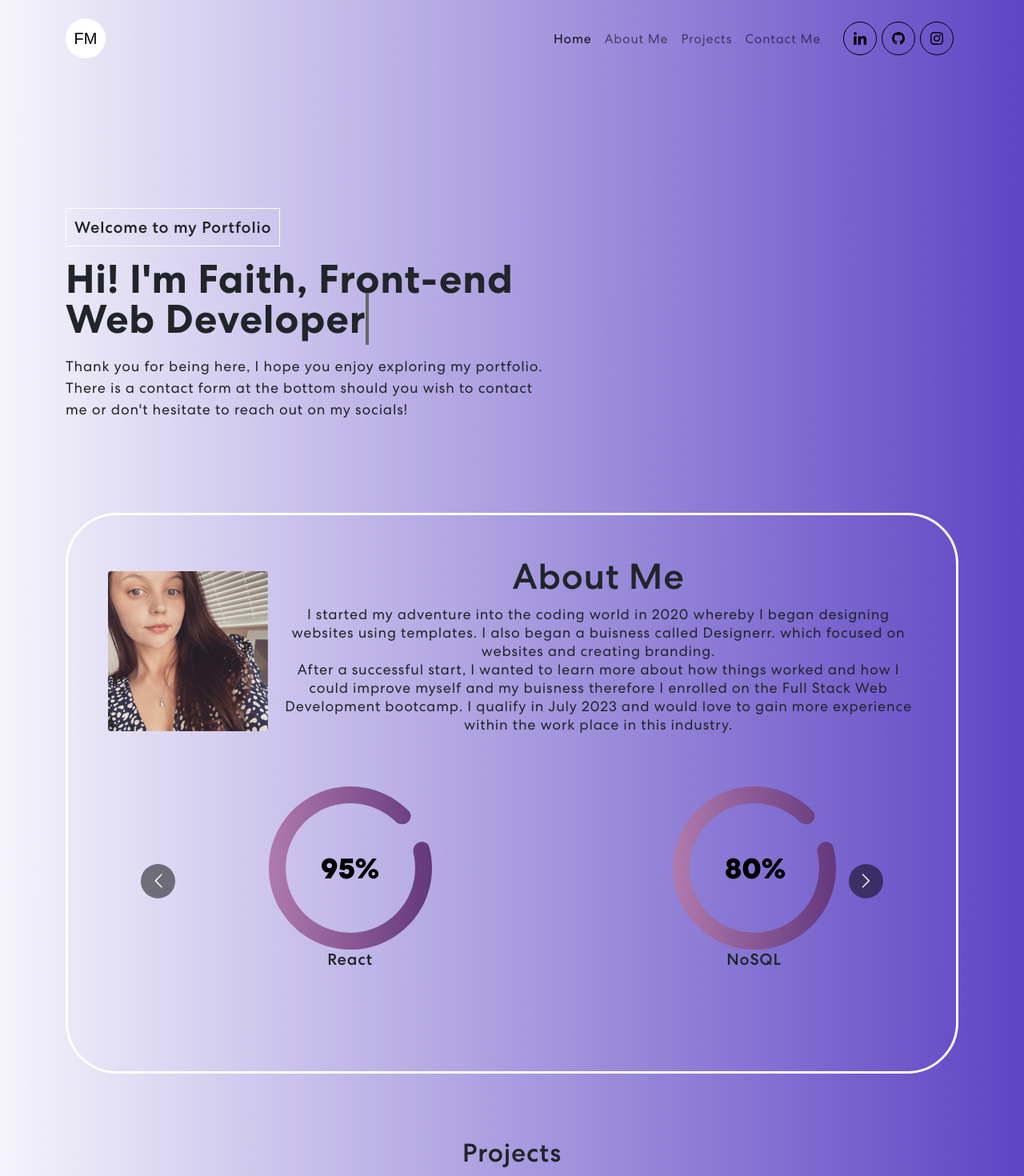
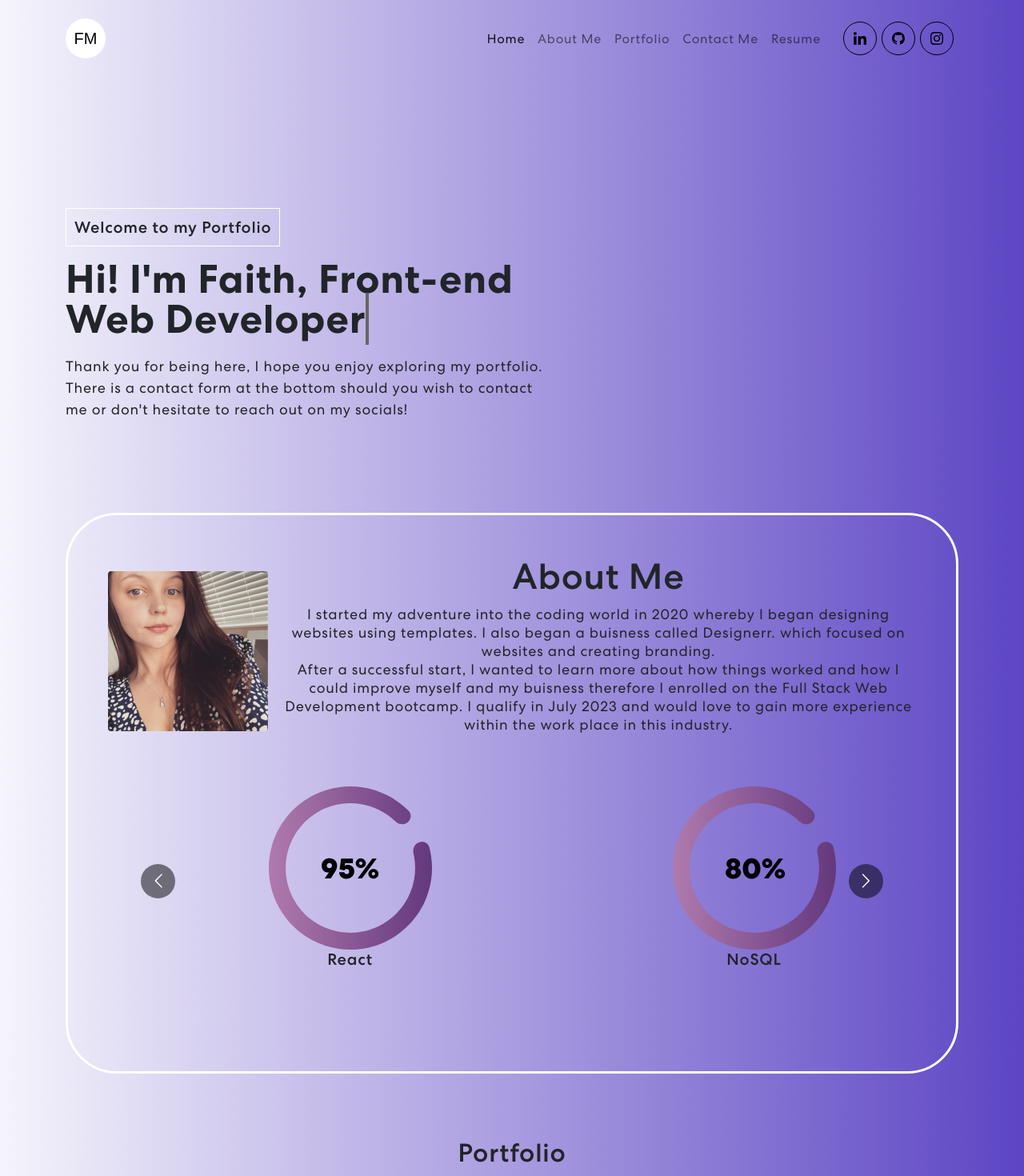
Before and after one commit to FaithsCoding/react-portfolio-version2, a React (Create React App) app: page / in a window 1280 px wide. Shown: the top 1470 px of the page at 80% size. Built offline with nearby package versions, Linux system fonts and the light colour scheme.

Commit message:
Add resume section

```diff
--- a/src/components/NavBar.js
+++ b/src/components/NavBar.js
@@ -68,7 +68,7 @@ export const NavBar = () => {
                 }`}
                 onClick={() => onUpdateActiveLink("projects")}
               >
-                Projects
+                Portfolio
               </Nav.Link>
               <Nav.Link
                 as={HashLink}
@@ -79,6 +79,16 @@ export const NavBar = () => {
                 onClick={() => onUpdateActiveLink("contactme")}
               >
                 Contact Me
+              </Nav.Link>
+              <Nav.Link
+                as={HashLink}
+                to="/#resume"
+                className={`nav-link ${
+                  activeLink === "resume" ? "active" : ""
+                }`}
+                onClick={() => onUpdateActiveLink("resume")}
+              >
+                Resume
               </Nav.Link>
             </Nav>
             <span className="navbar-text">
--- a/src/components/Projects.js
+++ b/src/components/Projects.js
@@ -81,7 +81,7 @@ export const Projects = () => {
       <Container>
         <Row>
           <Col>
-            <h2 style={{ textAlign: "center" }}>Projects</h2>
+            <h2 style={{ textAlign: "center" }}>Portfolio</h2>
             <p style={{ textAlign: "center" }}>
               I have always been a team player in the workplace and the bootcamp
               has only re-encforced those qualities. I have loved getting to
--- a/src/components/Resume.js
+++ b/src/components/Resume.js
@@ -7,7 +7,7 @@ const Resume = () => {
     process.env.PUBLIC_URL + "/assets/resume/Faith_Meades_CV.pdf";
 
   return (
-    <section className="resume">
+    <section className="resume" id="resume">
       <Container>
         <div className="resume-section">
           <h2>Resume</h2>
```
